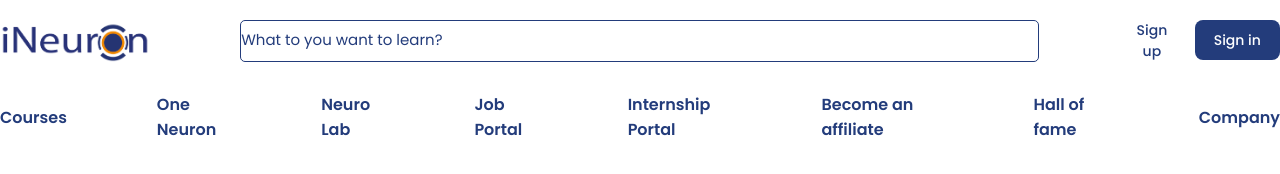
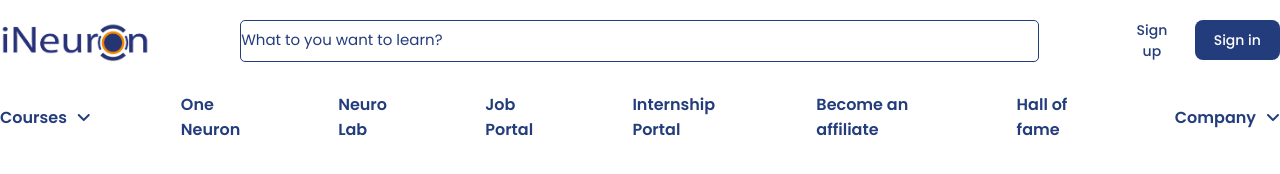
Before and after one commit to pankaj-kb/04-Ineuron-site-clone, a plain HTML site: page index.html in a window 1280 px wide. Drawn offline with Linux system fonts and the light colour scheme.

Commit message:
added arrow

```diff
--- a/index.html
+++ b/index.html
@@ -7,6 +7,7 @@
     <meta name="viewport" content="width=device-width, initial-scale=1.0">
     <link rel="stylesheet" href="styles.css">
     <link rel="shortcut icon" href="./assets/favicon-32x32.png" type="image/x-icon">
+    <script src="https://kit.fontawesome.com/1080451951.js" crossorigin="anonymous"></script>
     <title>Ineuron</title>
 </head>
 
@@ -21,14 +22,21 @@
             </div>
         </div>
         <div class="lower-nav">
-            <p>Courses</p>
+            <div class="expand-arrow">
+                <p>Courses</p>
+                <i class="fa-solid fa-angle-down"></i>
+            </div>
             <p>One Neuron</p>
             <p>Neuro Lab</p>
             <p>Job Portal</p>
             <p>Internship Portal</p>
             <p>Become an affiliate</p>
             <p>Hall of fame</p>
-            <p>Company</p>
+            <div class="expand-arrow">
+                <p>Company</p>
+                <i class="fa-solid fa-angle-down"></i>
+            </div>
+
         </div>
     </nav>
 </body>
--- a/styles.css
+++ b/styles.css
@@ -98,3 +98,10 @@ nav {
 .lower-nav p:hover{
     cursor: pointer;
 }
+
+.expand-arrow {
+    display: flex;
+    justify-content: center;
+    align-items: center;
+    gap: 10px;
+}
```
